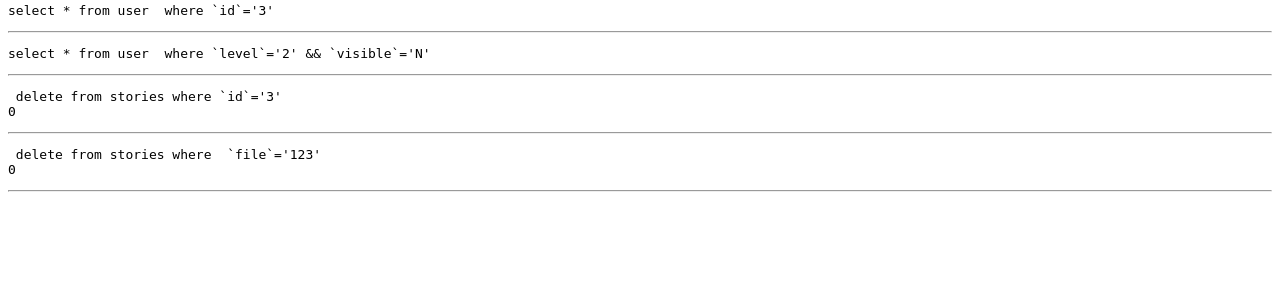
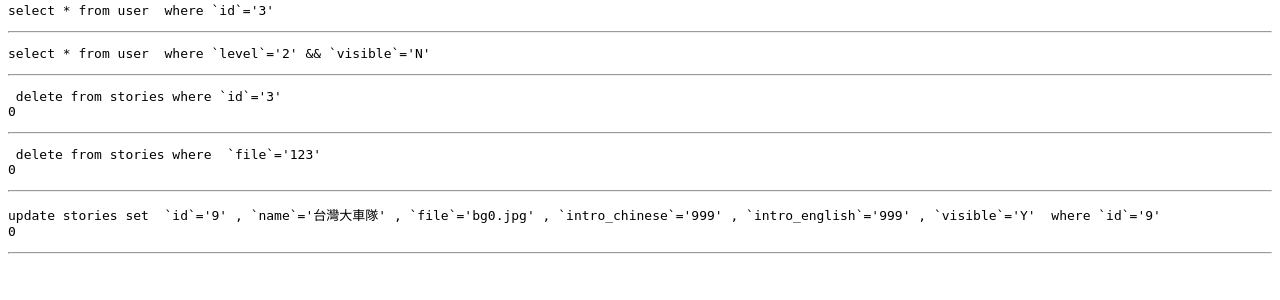
Before and after one commit to yuchi777/Web-Design-Certification-Level-B, a PHP site: page /base.php in a window 1280 px wide. Shown: the part 398-698 px from the top of the page. Run offline with PHP 8.4, Linux system fonts and the light colour scheme; tables that the repository leaves empty or names only in its code hold one stand-in row (values such as "Sample post").

Commit message:
完成SQL update語法

```diff
--- a/web01/base.php
+++ b/web01/base.php
@@ -134,6 +134,26 @@ class DB{
     /******************************************************************************************/
 
 
+    //規範傳入的參數為一個陣列,陣列格式為 `欄位` => "值", 所以不再另外加判斷式is_array()
+    public function save($array){
+        if(isset($array['id'])){
+            //update有id
+            foreach ($array as $key => $value) {
+                $tmp[] = sprintf(" `%s`='%s' ", $key, $value);
+            }
+
+            $sql = "update $this->table set " . implode(',', $tmp). " where `id`='{$array['id']}' ";
+        }else{
+
+        }
+
+
+        echo $sql."<br>";
+        return $this->pdo->exec($sql);
+    }
+
+
+
 }
 
 
@@ -192,6 +212,18 @@ echo "</pre><hr>";
 echo "<pre>";
 print_r($store->del(['file'=>'123']));
 echo "</pre><hr>";
+/******************************************************************************************/
+
+echo "<pre>";
+print_r($store->save(['id'=>'9',
+                    'name'=>'台灣大車隊',
+                    'file'=>'bg0.jpg',
+                    'intro_chinese'=>'999',
+                    'intro_english'=>'999',
+                    'visible' =>'Y'
+                    ])
+        );
+echo "</pre><hr>";
 
 
 
```
